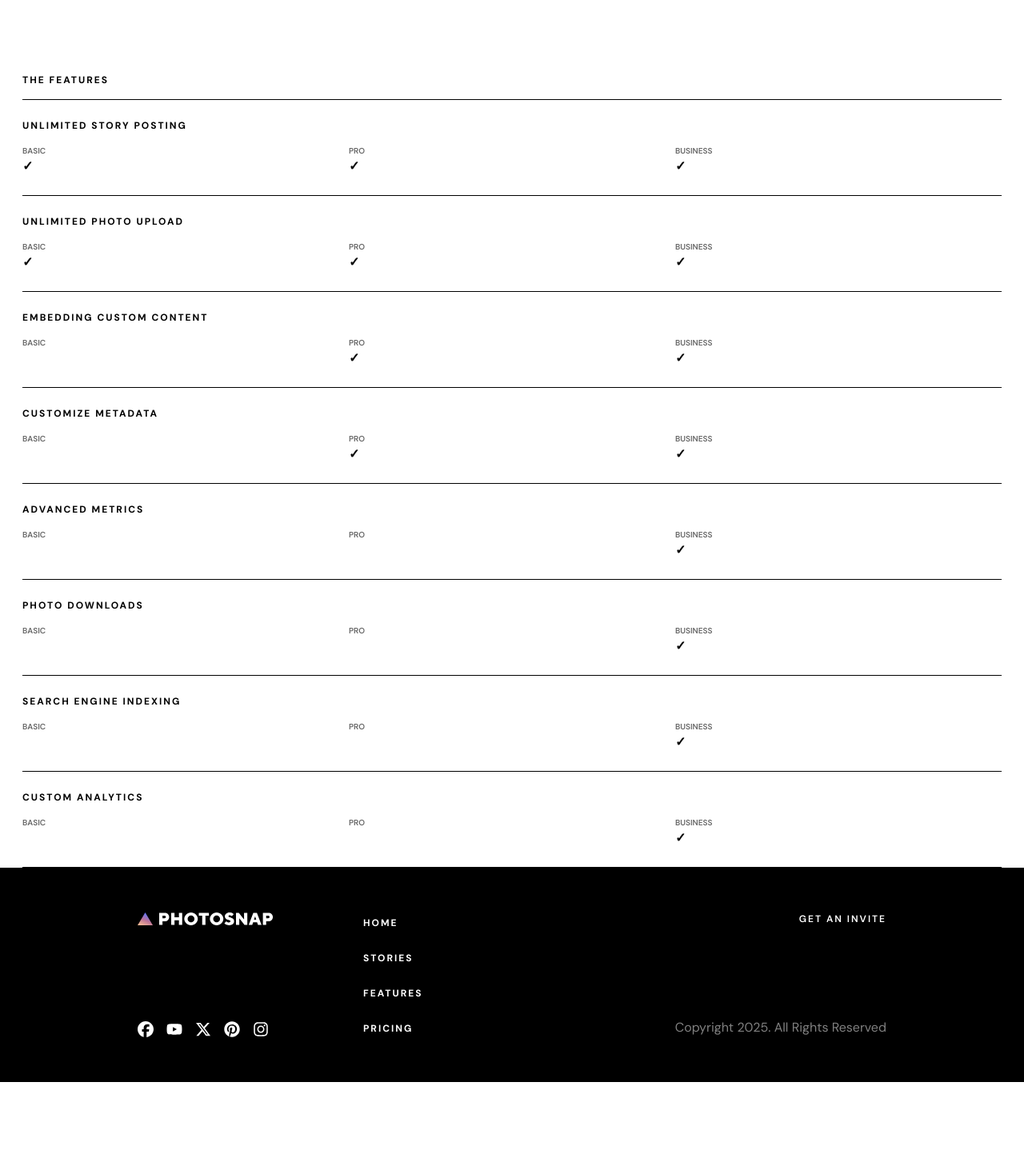
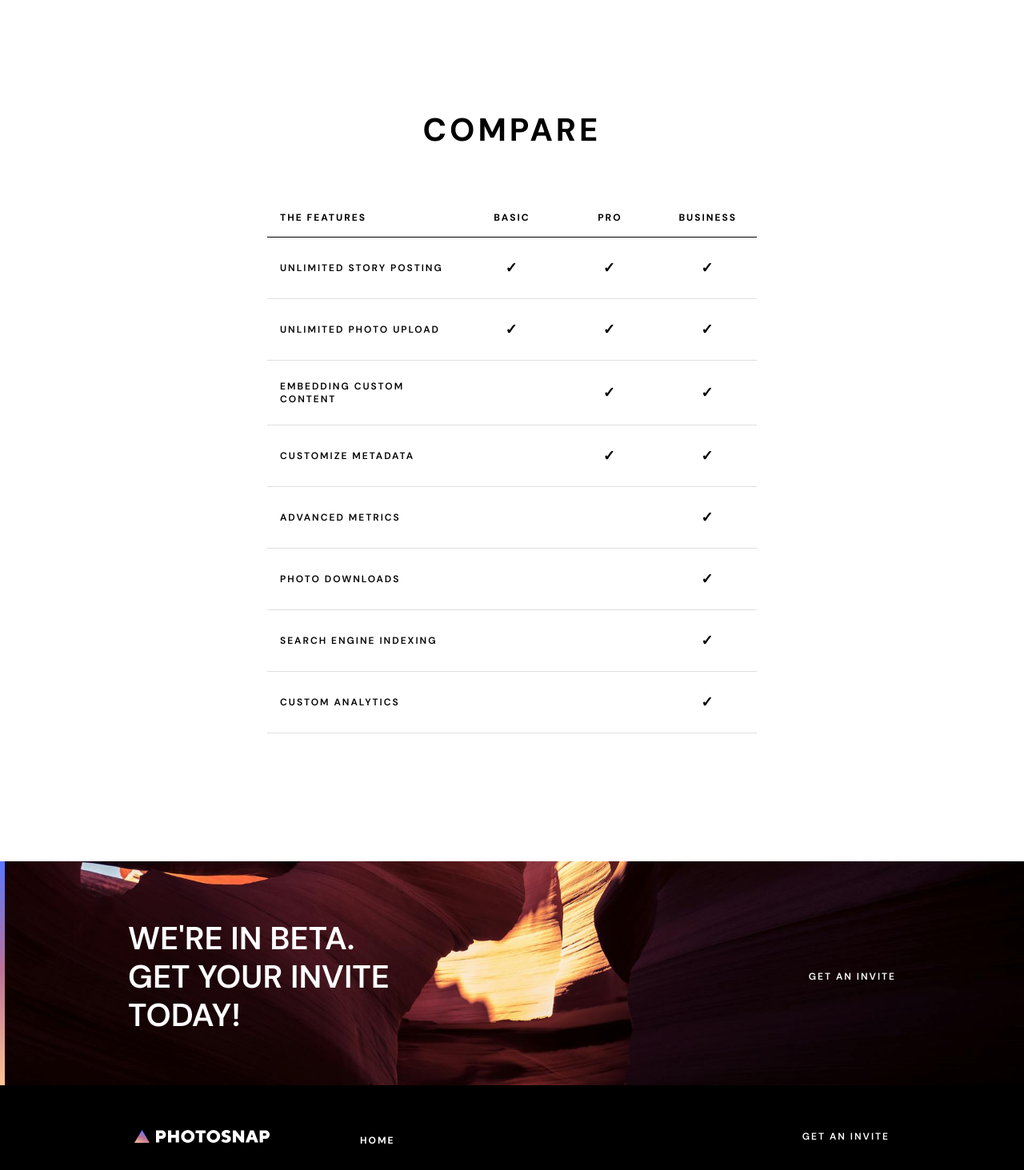
Before and after one commit to Pilvorm/photosnap, a Next.js app: page /pricing in a window 1280 px wide. Shown: the part 1420-2883 px from the top of the page at 80% size. Before the commit the page ends 2773 px from the top, so only its background shows below. Built offline with nearby package versions, Linux system fonts and the light colour scheme.

Commit message:
Completed pricing page

```diff
--- a/app/components/banner.js
+++ b/app/components/banner.js
@@ -10,7 +10,7 @@ const Banner = ({}) => {
       }}
     >
       <div className="gradient-vertical absolute top-0 left-8 md:left-0"></div>
-      <div className="px-8 md:px-40 py-16 flex flex-col md:flex-row items-start md:items-center justify-between gap-6">
+      <div className="px-8 md:px-10 py-16 lg:px-40 flex flex-col md:flex-row items-start md:items-center justify-between gap-6">
         <h2 className="text-[40px] leading-[48px] uppercase font-semibold">
           We're in Beta.
           <br />
--- a/app/components/comparisonTable.js
+++ b/app/components/comparisonTable.js
@@ -44,24 +44,73 @@ const plans = [
 const ComparisonTable = ({}) => {
   return (
     <section className="mx-7">
+      <div className="md:hidden">
         <h2 className="text-xs tracking-[2px] uppercase font-bold">
           The Features
         </h2>
         <hr className="mt-4" size="2" />
         {features.map((feature, idx) => (
           <div key={feature.key} className="mt-6">
-          <h3 className="text-xs tracking-[2px] uppercase font-bold">{feature.name}</h3>
+            <h3 className="text-xs tracking-[2px] uppercase font-bold">
+              {feature.name}
+            </h3>
             <div className="mt-4 grid grid-cols-3">
               {plans.map((plan, idx) => (
                 <div key={idx}>
-                <p className="text-[10px] text-black/60 font-semibold uppercase">{plan.name}</p>
-                <span className="font-bold"> {plan.features[feature.key] ? "✓" : ""}</span>
+                  <p className="text-[10px] text-black/60 font-semibold uppercase">
+                    {plan.name}
+                  </p>
+                  <span className="font-bold">
+                    {" "}
+                    {plan.features[feature.key] ? "✓" : ""}
+                  </span>
                 </div>
               ))}
             </div>
-          <hr className="mt-6"/>
+            <hr className="mt-6" />
           </div>
         ))}
+      </div>
+
+      <div className="hidden md:block overflow-x-auto lg:w-7/10 xl:w-5/10 mx-auto my-40">
+        <h2 className="uppercase text-[40px] tracking-[4px] text-center font-bold">
+          Compare
+        </h2>
+        <table className="mt-14 w-full table-fixed border-collapse text-xs tracking-[2px]">
+          <thead>
+            <tr className="border-b">
+              <th className="w-2/5 text-left p-4 uppercase">The Features</th>
+              {plans.map((plan) => (
+                <th
+                  key={plan.name}
+                  className="w-1/5 py-4 text-center uppercase"
+                >
+                  {plan.name}
+                </th>
+              ))}
+            </tr>
+          </thead>
+
+          <tbody>
+            {features.map((feature) => (
+              <tr key={feature.key} className="border-b border-[#dfdfdf]">
+                <td className="px-4 py-6 uppercase font-semibold">
+                  {feature.name}
+                </td>
+
+                {plans.map((plan) => (
+                  <td
+                    key={plan.name}
+                    className="px-4 py-6 text-lg font-semibold text-center"
+                  >
+                    {plan.features[feature.key] ? "✓" : ""}
+                  </td>
+                ))}
+              </tr>
+            ))}
+          </tbody>
+        </table>
+      </div>
     </section>
   );
 };
--- a/app/components/footer.js
+++ b/app/components/footer.js
@@ -9,7 +9,7 @@ import { NAV_LINKS } from "../data";
 
 const Footer = ({}) => {
   return (
-    <footer className="px-8 py-14 md:px-10 lg:px-43 bg-black flex flex-col md:flex-row md:justify-between gap-30">
+    <footer className="px-8 py-14 md:px-10 lg:px-42 bg-black flex flex-col md:flex-row md:justify-between gap-30">
       <div className="footer-content-wrapper flex flex-col items-center md:items-start">
 
         <Link href="/" className="footer-logo md:order-1">
--- a/app/components/prices.js
+++ b/app/components/prices.js
@@ -27,7 +27,7 @@ const plans = [
 const PricingCard = ({ cardType, isYearly, planName, planDesc, monthlyPrice }) => {
   return (
     <div
-      className={`price-card lg:max-w-[350px] min-h-[410px] px-10 md:max-lg:py-10 md:max-lg:h-min flex flex-col justify-center ${cardType == "standard" ? "h-9/10 bg-[#f5f5f5] my-auto text-black" : "relative bg-black text-white"}`}
+      className={`price-card lg:max-w-[350px] lg:min-h-[410px] px-10 py-10 md:max-lg:h-min flex flex-col justify-center ${cardType == "standard" ? "h-9/10 bg-[#f5f5f5] my-auto text-black" : "relative bg-black text-white"}`}
     >
       {cardType !== "standard" && (
         <div className="gradient-horizotal absolute top-0 left-0"></div>
--- a/app/pricing/page.js
+++ b/app/pricing/page.js
@@ -2,6 +2,7 @@ import Hero from "../components/hero";
 import Sunset from "@/public/assets/pricing/desktop/hero-alt.jpg";
 import Prices from "../components/prices";
 import ComparisonTable from "../components/comparisonTable";
+import Banner from "../components/banner";
 
 export default function Pricing() {
   return (
@@ -16,6 +17,7 @@ export default function Pricing() {
       />
       <Prices />
       <ComparisonTable />
+      <Banner />
     </>
   );
 }
```
Lines whose indentation alone changed are shown as unchanged.
